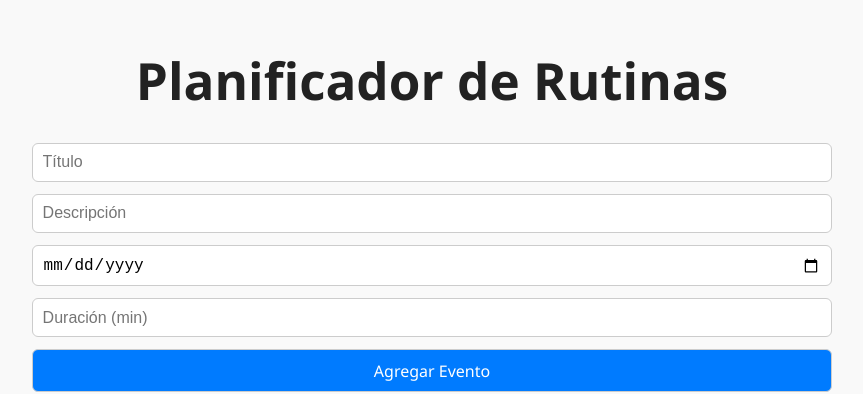
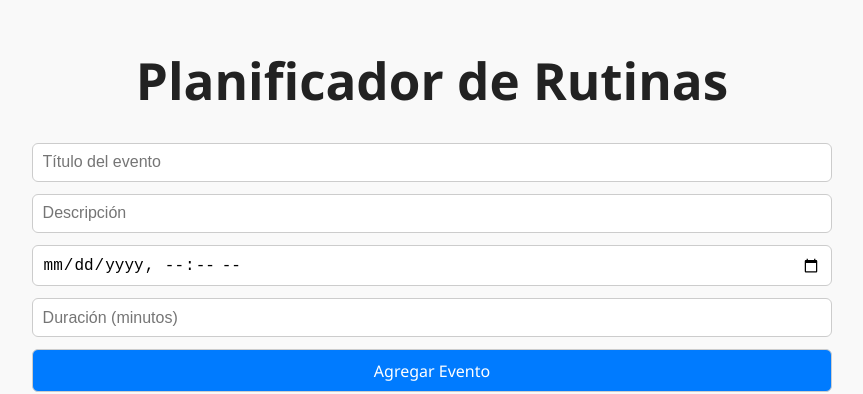
Before and after one commit to SLorenzatti12/Gestor_de_tareas_domesticas, a React (Vite) app: page / in a window 1280 px wide. Shown: the part 147-541 px from the top of the page, without its empty margins (0-863 px from the left). Built offline with nearby package versions, Linux system fonts and the light colour scheme.

Commit message:
correccion

```diff
--- a/src/components/EventForm.jsx
+++ b/src/components/EventForm.jsx
@@ -8,18 +8,17 @@ const EventForm = ({ addEvent }) => {
 
   const handleSubmit = (e) => {
     e.preventDefault();
-    if (!title || !date || !duration) return;
 
     const newEvent = {
       id: Date.now(),
       title,
       description,
       date,
-      duration,
-      status: "Proximamente",
+      duration: Number(duration),
     };
 
     addEvent(newEvent);
+
     setTitle("");
     setDescription("");
     setDate("");
@@ -27,30 +26,33 @@ const EventForm = ({ addEvent }) => {
   };
 
   return (
-    <form onSubmit={handleSubmit} className="event-form">
+    <form className="event-form" onSubmit={handleSubmit}>
       <input
         type="text"
-        placeholder="Título"
+        placeholder="Título del evento"
         value={title}
         onChange={(e) => setTitle(e.target.value)}
+        required
       />
       <input
         type="text"
         placeholder="Descripción"
         value={description}
         onChange={(e) => setDescription(e.target.value)}
+        required
       />
       <input
-        type="date"
+        type="datetime-local"
         value={date}
         onChange={(e) => setDate(e.target.value)}
+        required
       />
       <input
         type="number"
-        placeholder="Duración (min)"
-        min="1"
+        placeholder="Duración (minutos)"
         value={duration}
         onChange={(e) => setDuration(e.target.value)}
+        required
       />
       <button type="submit">Agregar Evento</button>
     </form>
```
